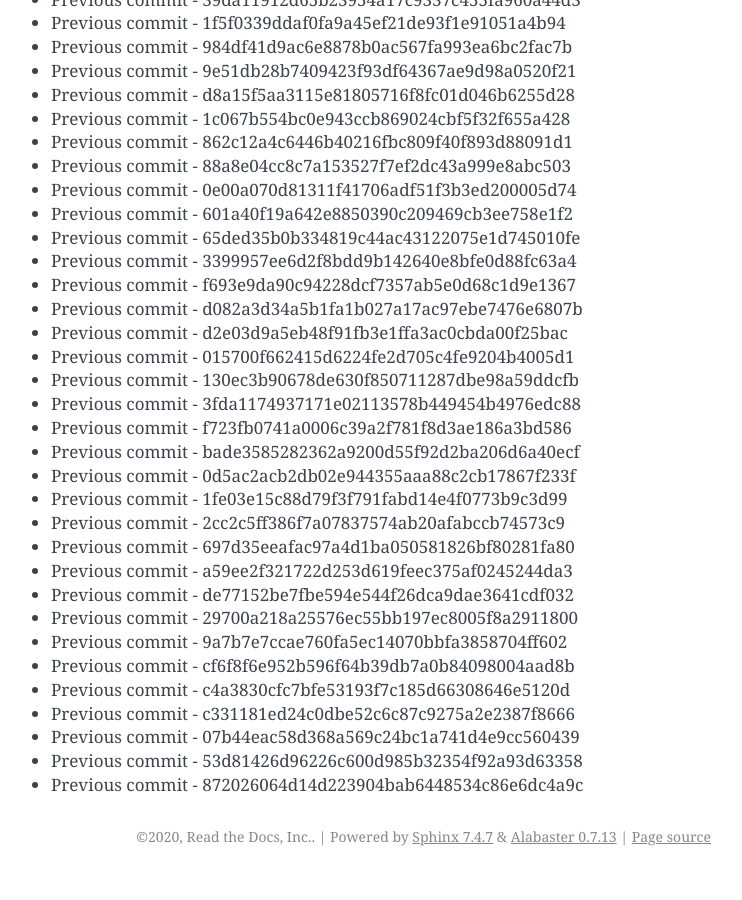
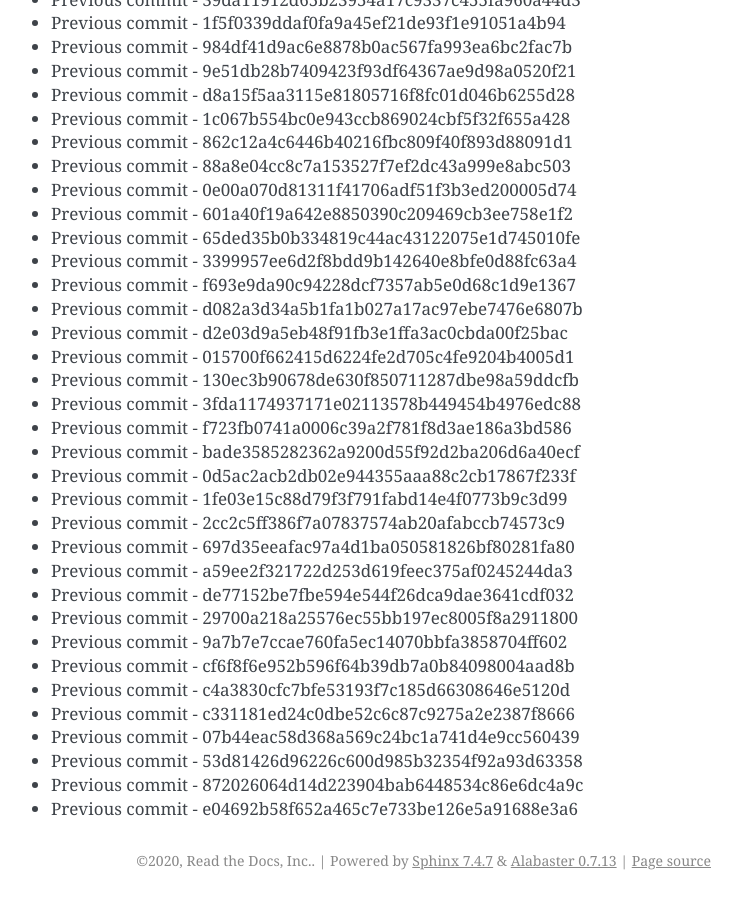
Before and after one commit to readthedocs/rtd-git-stresstest, a Sphinx documentation site: the page built from docs/updates.rst, in a window 1280 px wide and 900 px high, scrolled down 37779 px. Shown: the whole window, without its empty margins (399-1141 px from the left). Built offline with Sphinx 7.4.7, drawn with Linux system fonts in a browser that asks for light colours; before the commit the page ends 38655 px from its top, so only the background shows below that.

Commit message:
Generating commit from previous: e04692b58f652a465c7e733be126e5a91688e3a6

```diff
--- a/docs/updates.rst
+++ b/docs/updates.rst
@@ -1619,3 +1619,4 @@ It can be tested for any performance characteristics.
 * Previous commit - 07b44eac58d368a569c24bc1a741d4e9cc560439
 * Previous commit - 53d81426d96226c600d985b32354f92a93d63358
 * Previous commit - 872026064d14d223904bab6448534c86e6dc4a9c
+* Previous commit - e04692b58f652a465c7e733be126e5a91688e3a6
```
